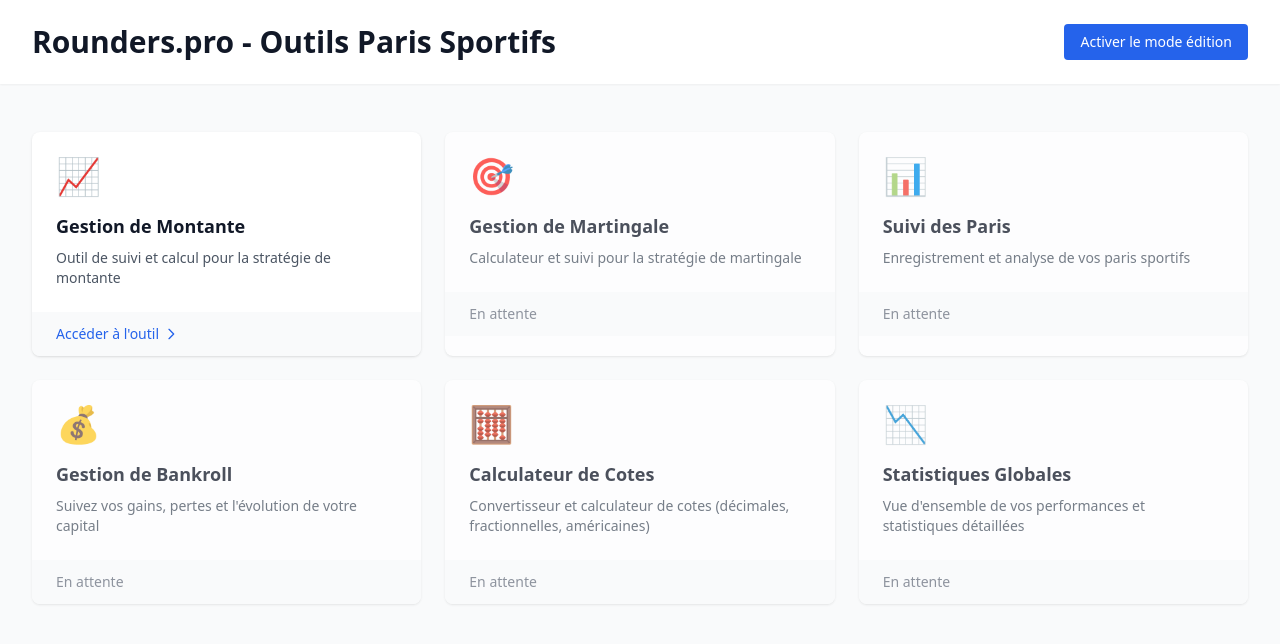
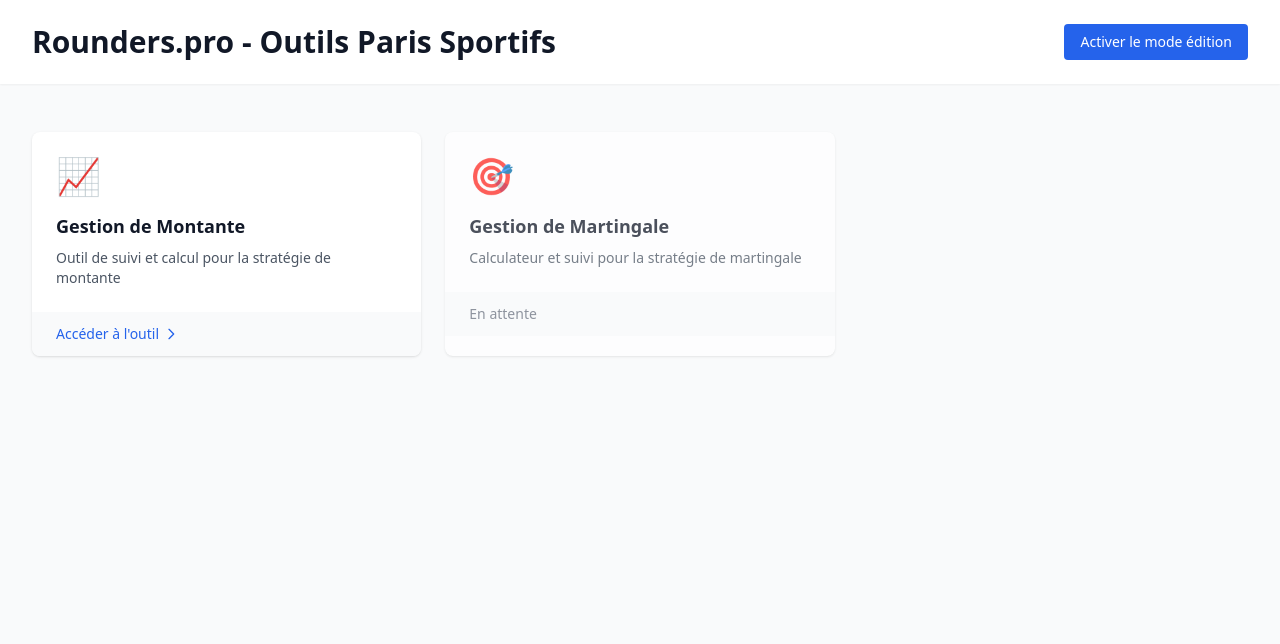
Before and after one commit to Web-Online-Concept/rounders-pro, a Next.js app: page /paris-sportifs in a window 1280 px wide. Shown: the top 644 px of the page. Built offline with nearby package versions, Linux system fonts and the light colour scheme.

Commit message:
Update page.js

```diff
--- a/app/paris-sportifs/page.js
+++ b/app/paris-sportifs/page.js
@@ -23,38 +23,6 @@ export default function ParisSporifsPage() {
       description: 'Calculateur et suivi pour la stratégie de martingale',
       icon: '🎯',
       path: '/paris-sportifs/martingale',
-      available: false
-    },
-    {
-      id: 'suivi-paris',
-      title: 'Suivi des Paris',
-      description: 'Enregistrement et analyse de vos paris sportifs',
-      icon: '📊',
-      path: '/paris-sportifs/suivi-paris',
-      available: false
-    },
-    {
-      id: 'bankroll',
-      title: 'Gestion de Bankroll',
-      description: 'Suivez vos gains, pertes et l\'évolution de votre capital',
-      icon: '💰',
-      path: '/paris-sportifs/bankroll',
-      available: false
-    },
-    {
-      id: 'calculateur-cotes',
-      title: 'Calculateur de Cotes',
-      description: 'Convertisseur et calculateur de cotes (décimales, fractionnelles, américaines)',
-      icon: '🧮',
-      path: '/paris-sportifs/calculateur-cotes',
-      available: false
-    },
-    {
-      id: 'statistiques',
-      title: 'Statistiques Globales',
-      description: 'Vue d\'ensemble de vos performances et statistiques détaillées',
-      icon: '📉',
-      path: '/paris-sportifs/statistiques',
       available: false
     }
   ]
```
